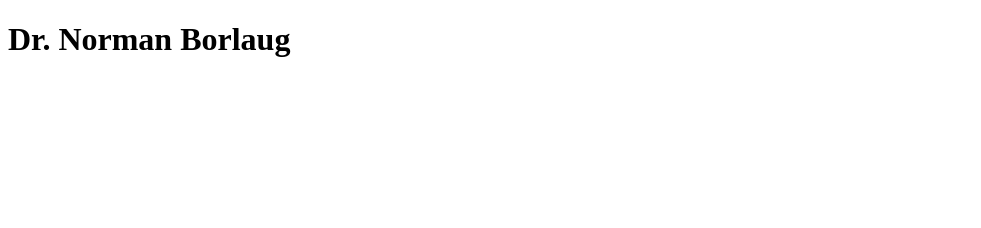
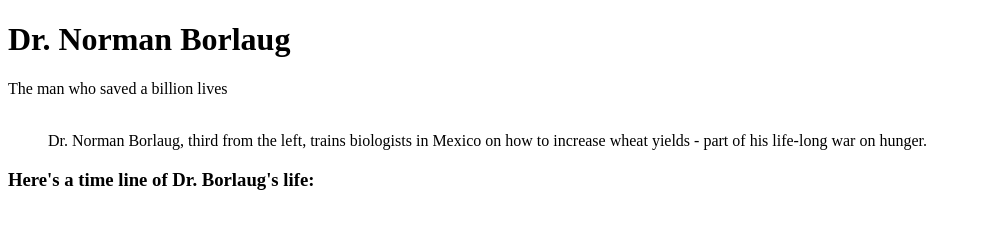
Before and after one commit to ZeenatLawal/MicroverseTrial-with-Julie, a plain HTML site: page index.html in a window 1280 px wide. Shown: the whole page, without its empty margins (0-981 px from the left). Drawn offline with Linux system fonts and the light colour scheme.

Commit message:
user story 5 & 6

```diff
--- a/index.html
+++ b/index.html
@@ -9,8 +9,16 @@
   <body>
     <main id="main">
       <h1 id="title">Dr. Norman Borlaug</h1>
+      <p>The man who saved a billion lives</p>
       <div id = "img-div">
-        <img id = "image" /> </div>
+        <figure>
+          <img id = "image" />
+          <figcaption id = "img-caption">Dr. Norman Borlaug, third from the left, trains biologists in Mexico on how to increase wheat yields - part of his life-long war on hunger.</figcaption>
+        </figure>
+      </div>
+      <section id="tribute-info">
+        <h3>Here's a time line of Dr. Borlaug's life:</h3>
+      </section>
     </main>
     <script src="https://cdn.freecodecamp.org/testable-projects-fcc/v1/bundle.js"></script>
     <script  src="js/index.js"></script>
```
